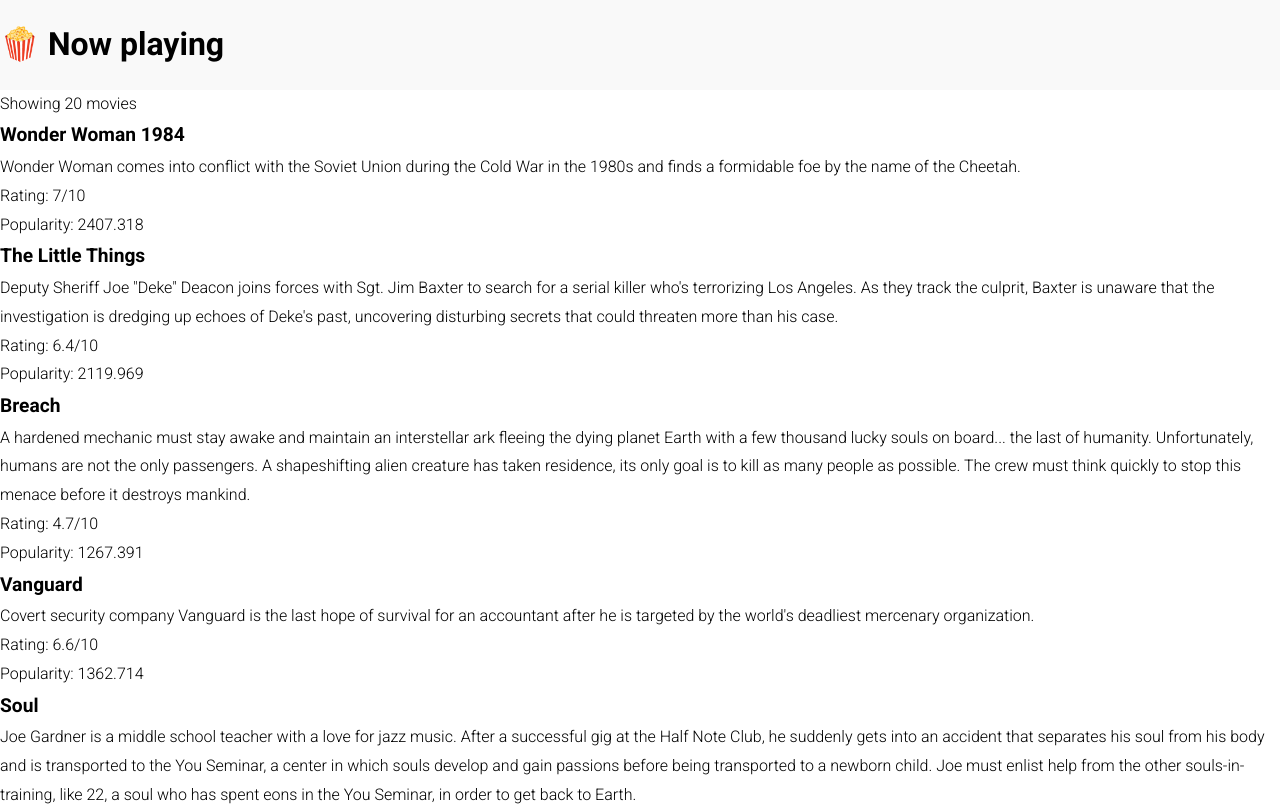
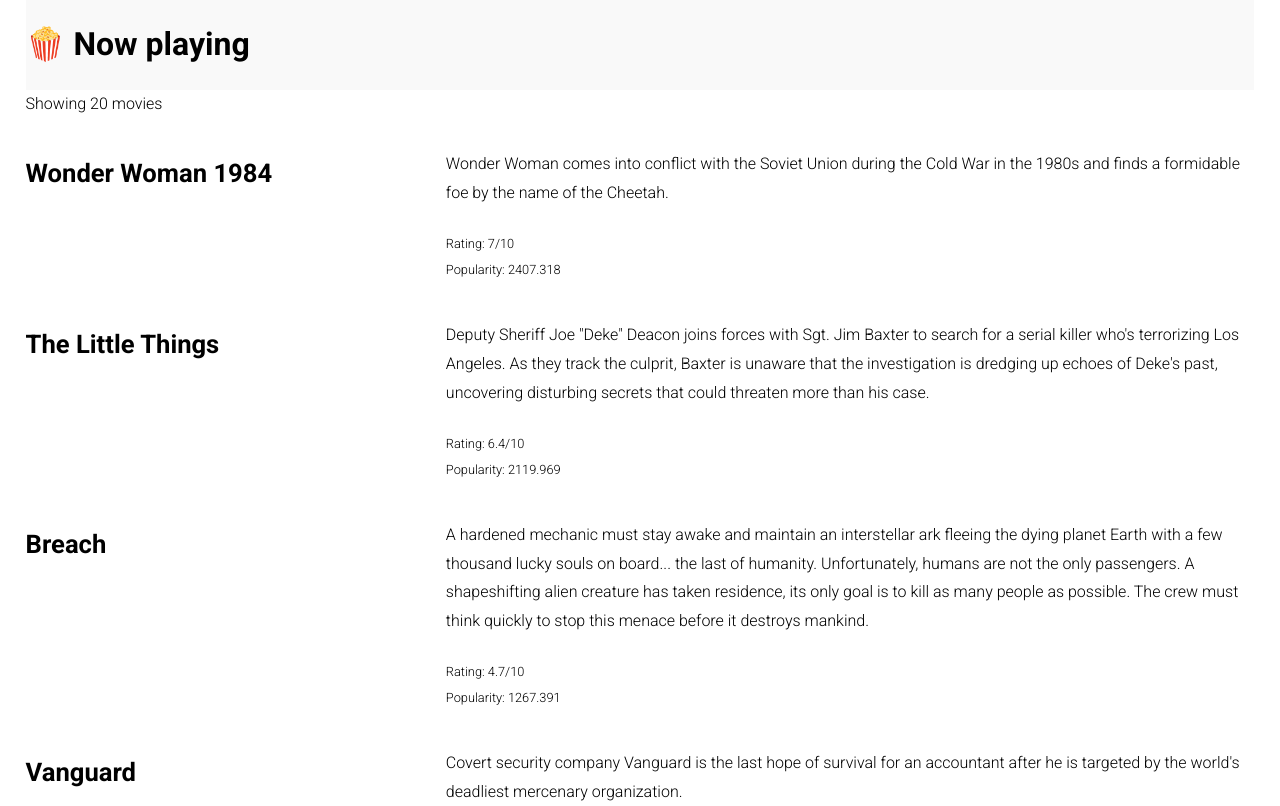
Before and after one commit to uijim/fe-task-partial, a React (Create React App) app: page / in a window 1280 px wide. Shown: the top 806 px of the page. Built offline with nearby package versions, Linux system fonts and the light colour scheme.

Commit message:
Utilise existing styles to tidy up

```diff
--- a/src/App.jsx
+++ b/src/App.jsx
@@ -7,12 +7,12 @@
   const { data, loading } = useMovies();
 
   return (
-    <div>
+    <div className="container">
       <Header text="Now playing" icon />
       {loading && <p>Loading...</p>}
 
       {!loading && (
-        <div>
+        <div className="movies">
           <div>Showing {data.length} movie{data.length === 1 ? '' : 's'}</div>
           {!!data.length && data.map(movie => (
             <Movie
--- a/src/components/movie/movie.jsx
+++ b/src/components/movie/movie.jsx
@@ -1,8 +1,14 @@
+import './movie.styles.css';
+
 export const Movie = ({ description, popularity, rating, title }) => (
-  <div>
-    <h2>{title}</h2>
-    {!!description && <p>{description}</p>}
-    <p>Rating: {rating}/10</p>
-    <p>Popularity: {popularity}</p>
+  <div className="movie">
+    <h2 className="movie-title">{title}</h2>
+    <div className="movie-content">
+      {!!description && <p>{description}</p>}
+      <div className="movie-meta">
+        <p>Rating: {rating}/10</p>
+        <p>Popularity: {popularity}</p>
+      </div>
+    </div>
   </div>
 );
--- /dev/null
+++ b/src/components/movie/movie.styles.css
@@ -0,0 +1,31 @@
+.movie {
+    display: grid;
+    gap: 1rem;
+    grid-template-columns: minmax(3rem, 1fr) 2fr;
+}
+
+.movie-title {
+    font-size: 1.6rem;
+}
+
+.movie-image {
+    border-radius: 0.2rem;
+    box-shadow: 0 0.2rem 0.5rem rgba(0, 0, 0, 0.3);
+}
+
+.movie-content {
+    display: grid;
+    gap: 0.5rem;
+    grid-template-rows: auto 1fr auto;
+}
+
+.movie-meta {
+    align-content: start;
+    justify-content: start;
+    display: grid;
+    gap: 0.2rem;
+    font-size: 0.8rem;
+    list-style: none;
+    padding: 0;
+    margin: 1rem 0 0 0;
+}
--- a/src/styles.css
+++ b/src/styles.css
@@ -62,35 +62,3 @@
   gap: 2rem;
   margin: 0 auto;
 }
-
-.movie {
-  display: grid;
-  gap: 1rem;
-  grid-template-columns: minmax(3rem, 1fr) 2fr;
-}
-
-.movie-title {
-  font-size: 1.6rem;
-}
-
-.movie-image {
-  border-radius: 0.2rem;
-  box-shadow: 0 0.2rem 0.5rem rgba(0, 0, 0, 0.3);
-}
-
-.movie-content {
-  display: grid;
-  gap: 0.5rem;
-  grid-template-rows: auto 1fr auto;
-}
-
-.movie-meta {
-  align-content: start;
-  justify-content: start;
-  display: grid;
-  gap: 0.2rem;
-  font-size: 0.8rem;
-  list-style: none;
-  padding: 0;
-  margin: 1rem 0 0 0;
-}
```
